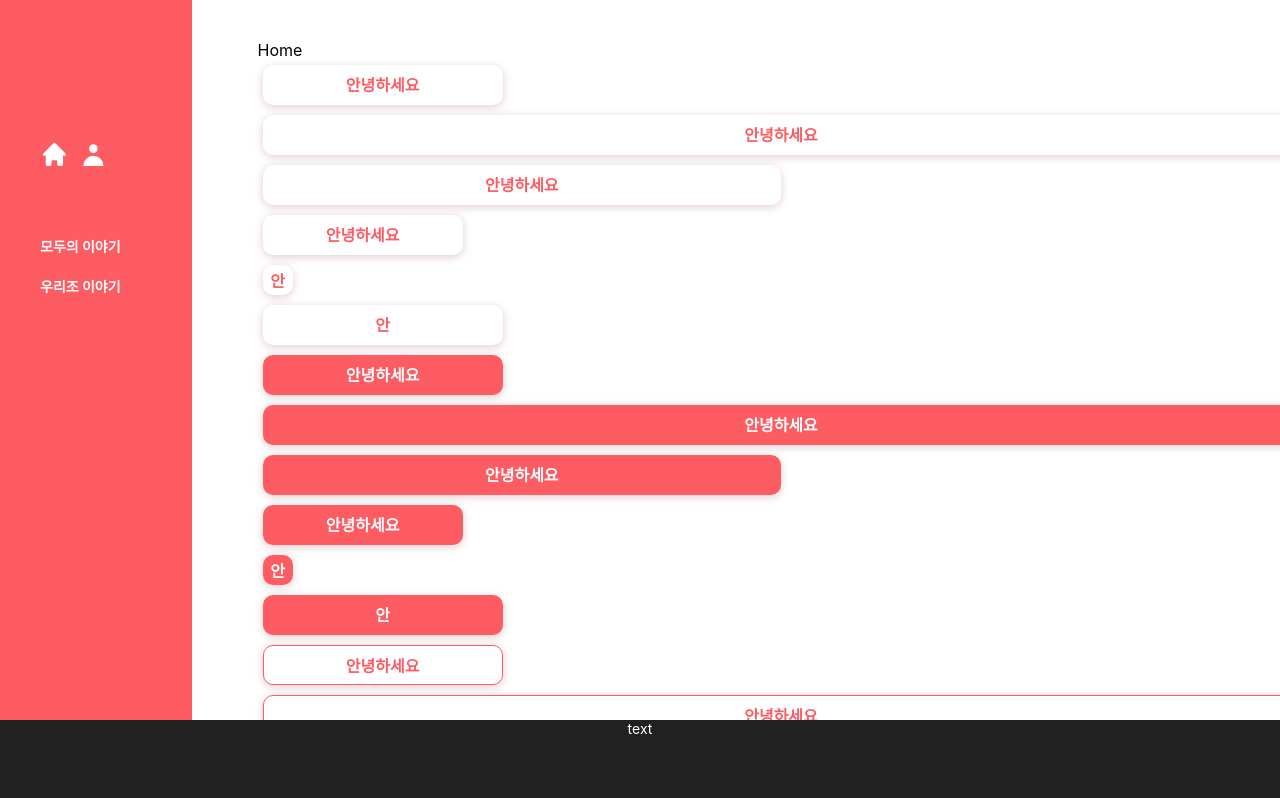
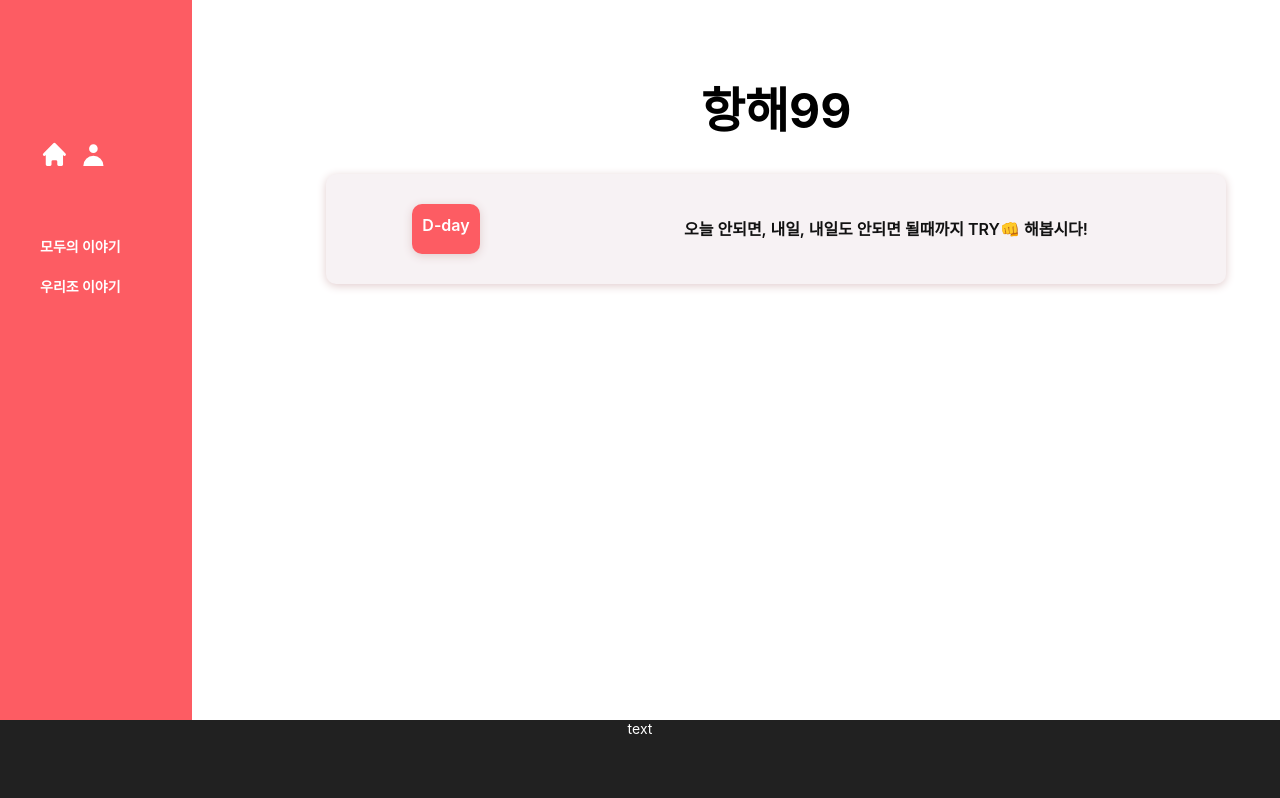
Before and after one commit to joyfive/w6-mini, a React (Create React App) app: page / in a window 1280 px wide. Shown: the top 798 px of the page. Built offline with nearby package versions, Linux system fonts and the light colour scheme.

Commit message:
1차 html&css done

```diff
--- a/src/components/features/Post.jsx
+++ b/src/components/features/Post.jsx
@@ -7,6 +7,8 @@ import {
   HiHeart,
   HiOutlineChatAlt2,
   HiOutlineChevronDown,
+  HiPencilAlt,
+  HiTrash,
 } from "react-icons/hi";
 import Comments from "./Comments";
 
@@ -24,8 +26,23 @@ const Post = () => {
   return (
     <>
       <Box size="item">
+        <Flex>
+          <Handle>
+            <HdLi>
+              <Button size="small" color="reverse">
+                <HiPencilAlt className="ico" />
+              </Button>
+            </HdLi>
+            <HdLi>
+              <Button size="small" color="reverse">
+                <HiTrash className="ico" />
+              </Button>
+            </HdLi>
+          </Handle>
+        </Flex>
         <TitleBox>
           <Title>졸리네요...</Title>
+
           <Like>
             <Icon>
               <HiOutlineHeart className="ico" /> <HiHeart className="ico2" />
@@ -191,3 +208,25 @@ const CmtTxt = styled.div`
 const Cmt = styled.div`
   display: ${(props) => props.isDisplay};
 `;
+
+const Flex = styled.div`
+  display: flex;
+  justify-content: flex-end;
+  align-items: center;
+  padding-top: 0;
+  height: 36px;
+  width: 100%;
+  margin: 0 auto;
+  ul {
+    padding: 0;
+  }
+`;
+
+const Handle = styled.ul`
+  list-style: none;
+  display: flex;
+`;
+
+const HdLi = styled.li`
+  list-style: none;
+`;
--- a/src/pages/Home.jsx
+++ b/src/pages/Home.jsx
@@ -1,56 +1,50 @@
-import React from 'react'
-import Button from '../components/elements/Button'
-import Input from '../components/elements/Input'
-import Layout from '../components/elements/Layout'
+import React from "react";
+import Button from "../components/elements/Button";
+import Input from "../components/elements/Input";
+import Layout from "../components/elements/Layout";
 
-import Styled from 'styled-components'
-
+import Styled from "styled-components";
+import Box from "../components/elements/Box";
+import styled from "styled-components";
 
 const Home = () => {
   return (
     <Layout>
-    <Div>Home<br />
-      <Button>안녕하세요</Button>
-      <Button size="full">안녕하세요</Button><br />
-      <Button size="large">안녕하세요</Button><br />
-      <Button size="medium">안녕하세요</Button><br />
-      <Button size="small">안</Button><br />
-      <Button size="round">안</Button><br />
-
-      <Button color="reverse">안녕하세요</Button><br />
-      <Button color="reverse" size="full">안녕하세요</Button><br />
-      <Button color="reverse" size="large">안녕하세요</Button><br />
-      <Button color="reverse" size="medium">안녕하세요</Button><br />
-      <Button color="reverse" size="small">안</Button><br />
-      <Button color="reverse" size="round">안</Button><br />
-
-      <Button color="line">안녕하세요</Button>
-      <Button color="line" size="full">안녕하세요</Button><br />
-      <Button color="line" size="large">안녕하세요</Button><br />
-      <Button color="line" size="medium">안녕하세요</Button><br />
-      <Button color="line" size="small">안</Button><br />
-      <Button color="line" size="round">안</Button><br />
-
-      <Input></Input>
-      <Input size="full"></Input> <br />
-      <Input size="large"></Input> <br />
-      <Input size="medium"></Input><br />
-      <Input color="gray"></Input><br />
-      <Input color="gray" size="full"></Input><br />
-      <Input color="gray" size="large"></Input><br />
-      <Input color="gray" size="medium"></Input><br />
-      <Input color="line"></Input><br />
-      <Input color="line" size="full"></Input><br />
-      <Input color="line" size="large"></Input><br />
-      <Input color="line" size="medium"></Input><br />
-      </Div>
-      </Layout>
-  )
-}
+      <H1>항해99</H1>
+      <Box size="mytitle" color="reverse">
+        <Flex>
+          <Box size="small" color="reverse">
+            D-day
+          </Box>
+          <Txt>오늘 안되면, 내일, 내일도 안되면 될때까지 TRY👊 해봅시다!</Txt>
+        </Flex>
+      </Box>
+    </Layout>
+  );
+};
 
 export default Home;
 
-const Div = Styled.div`
-  width: 90%;
-  margin: 0 auto;
-`
+const H1 = styled.h1`
+  font-size: 48px;
+  font-weight: 700;
+  text-align: center;
+`;
+
+const Flex = styled.div`
+  padding: 10px;
+  display: flex;
+  flex-direction: row;
+  justify-content: center;
+  align-items: center;
+  @media screen and (max-width: 700px) {
+    flex-direction: column;
+  }
+`;
+
+const Txt = styled.div`
+  font-size: 1rem;
+  font-weight: 600;
+  text-align: center;
+  width: 75%;
+`;
--- a/src/pages/Mypage.jsx
+++ b/src/pages/Mypage.jsx
@@ -3,10 +3,25 @@ import styled from "styled-components";
 import Layout from "../components/elements/Layout";
 import Box from "../components/elements/Box";
 import Button from "../components/elements/Button";
+import Comments from "../components/features/Comments";
 
-import { HiPencilAlt, HiTrash } from "react-icons/hi";
+import { HiPencilAlt } from "react-icons/hi";
+import List from "../components/features/List";
 
 const Mypage = () => {
+  const [usePost, setUsePost] = useState();
+  const [useCmt, setUseCmt] = useState();
+
+  const onPost = () => {
+    usePost === "none" ? setUsePost("block") : setUsePost("block");
+    useCmt === "block" ? setUseCmt("none") : setUseCmt("none");
+  };
+
+  const onCmt = () => {
+    usePost === "block" ? setUsePost("none") : setUsePost("none");
+    useCmt === "none" ? setUseCmt("block") : setUseCmt("block");
+  };
+
   return (
     <Layout>
       <H1>마이페이지</H1>
@@ -39,9 +54,15 @@ const Mypage = () => {
         </Flex>
       </Box>
       <Cate>
-        <H2>내가 쓴 게시글</H2>
-        <H2>내가 쓴 댓글</H2>
+        <H2 onClick={onPost}>내가 쓴 게시글</H2>
+        <H2 onClick={onCmt}>내가 쓴 댓글</H2>
       </Cate>
+      <ShowList display={usePost}>
+        <List></List>
+      </ShowList>
+      <ShowCmt display={useCmt}>
+        <Comments />
+      </ShowCmt>
     </Layout>
   );
 };
@@ -131,3 +152,11 @@ const H2 = styled.h2`
     border-bottom: 2px solid #fd5c63;
   }
 `;
+
+const ShowList = styled.div`
+  display: ${(props) => props.display};
+`;
+
+const ShowCmt = styled.div`
+  display: ${(props) => props.display};
+`;
```
